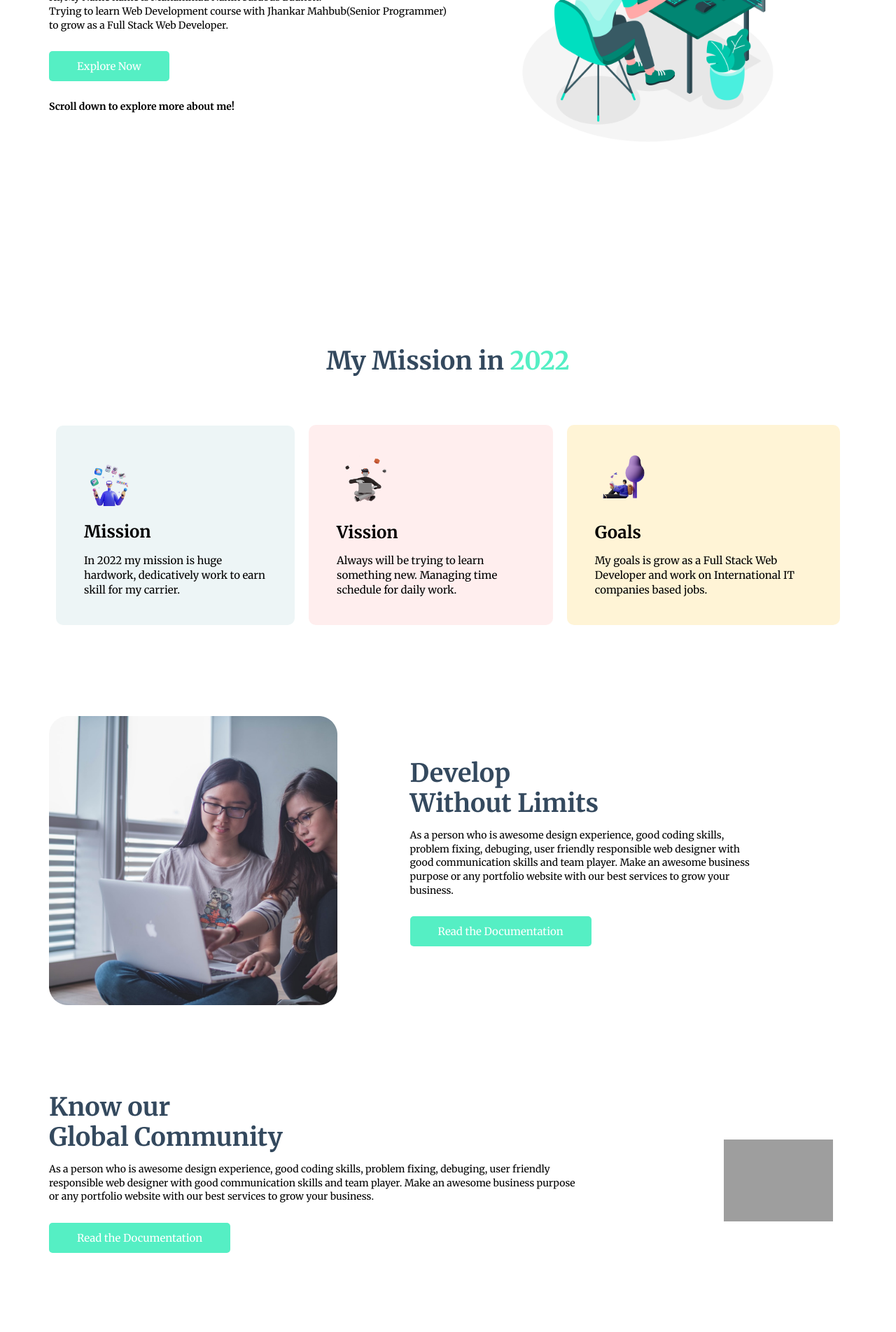
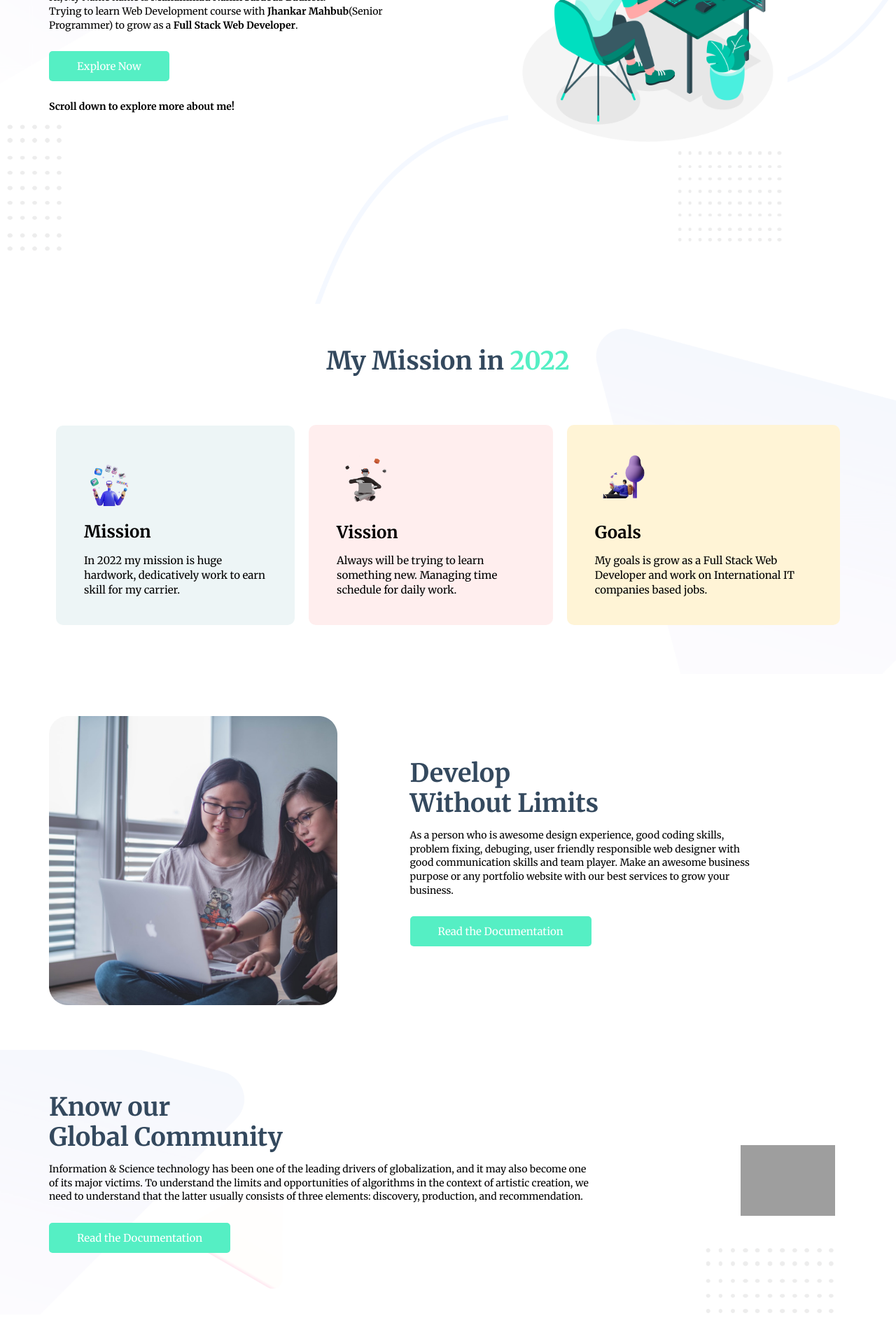
Before and after one commit to mdnahinfardousbadhon/portfolio, a plain HTML site: page index.html in a window 1280 px wide. Shown: the part 286-2189 px from the top of the page at 70% size. Drawn offline with Linux system fonts and the light colour scheme; grey boxes are pictures that could not be loaded.

Commit message:
add some info

```diff
--- a/index.html
+++ b/index.html
@@ -20,7 +20,7 @@
             <div class="hero-section">
                 <div class="hero-text-box">
                     <h1>Stay Focused on <br> <span>Mission 2022</span></h1>
-                    <p>Hi, My Name name is Muhammad Nahin Fardous Badhon. <br>Trying to learn Web Development course with Jhankar Mahbub(Senior Programmer) to grow as a Full Stack Web Developer.</p>
+                    <p>Hi, My Name name is <strong>Muhammad Nahin Fardous Badhon</strong>. <br>Trying to learn Web Development course with <strong>Jhankar Mahbub</strong>(Senior Programmer) to grow as a <strong>Full Stack Web Developer</strong>.</p>
                     <div class="button">
                         <a href="#">Explore Now</a>
                     </div>
@@ -84,7 +84,7 @@
             <div class="global-community-container">
                 <div class="global-community-content">
                     <h2>Know our<br>Global Community</h2>
-                    <p>As a person who is awesome design experience, good coding skills, problem fixing, debuging, user friendly responsible web designer with good communication skills and team player. Make an awesome business purpose or any portfolio website with our best services to grow your business.</p>
+                    <p>Information & Science technology has been one of the leading drivers of globalization, and it may also become one of its major victims. To understand the limits and opportunities of algorithms in the context of artistic creation, we need to understand that the latter usually consists of three elements: discovery, production, and recommendation.</p>
                     <div class="button">
                         <a href="#">Read the Documentation</a>
                     </div>
--- a/style.css
+++ b/style.css
@@ -47,6 +47,10 @@ a {
 }
 /*  Hero Section */
 #hero {
+    background-image: url(images/header-bg.png);
+    background-repeat: no-repeat;
+    background-size: cover;
+    background-position: center;
     height: 90vh;
     padding-top: 100px;
 }
@@ -77,6 +81,12 @@ a {
     width: 70%;
 }
 /* Mission Section */
+#mission {
+    background-image: url(images/mission.png);
+    background-size: cover;
+    background-repeat: no-repeat;
+    background-position: center;
+}
 #mission h2 span {
     color: #55efc4;    ;
 }
@@ -131,6 +141,12 @@ a {
     width: 80%;
 }
 /* Global Community Section */
+#global-community {
+    background-image: url(images/community-bg.png);
+    background-repeat: no-repeat;
+    background-size: cover;
+    background-position: center;
+}
 .global-community-container {
     display: flex;
     align-items: center;
```
Also changed, not shown: images/community-bg.png (added), images/header-bg.png (added), images/mission.png (added).
